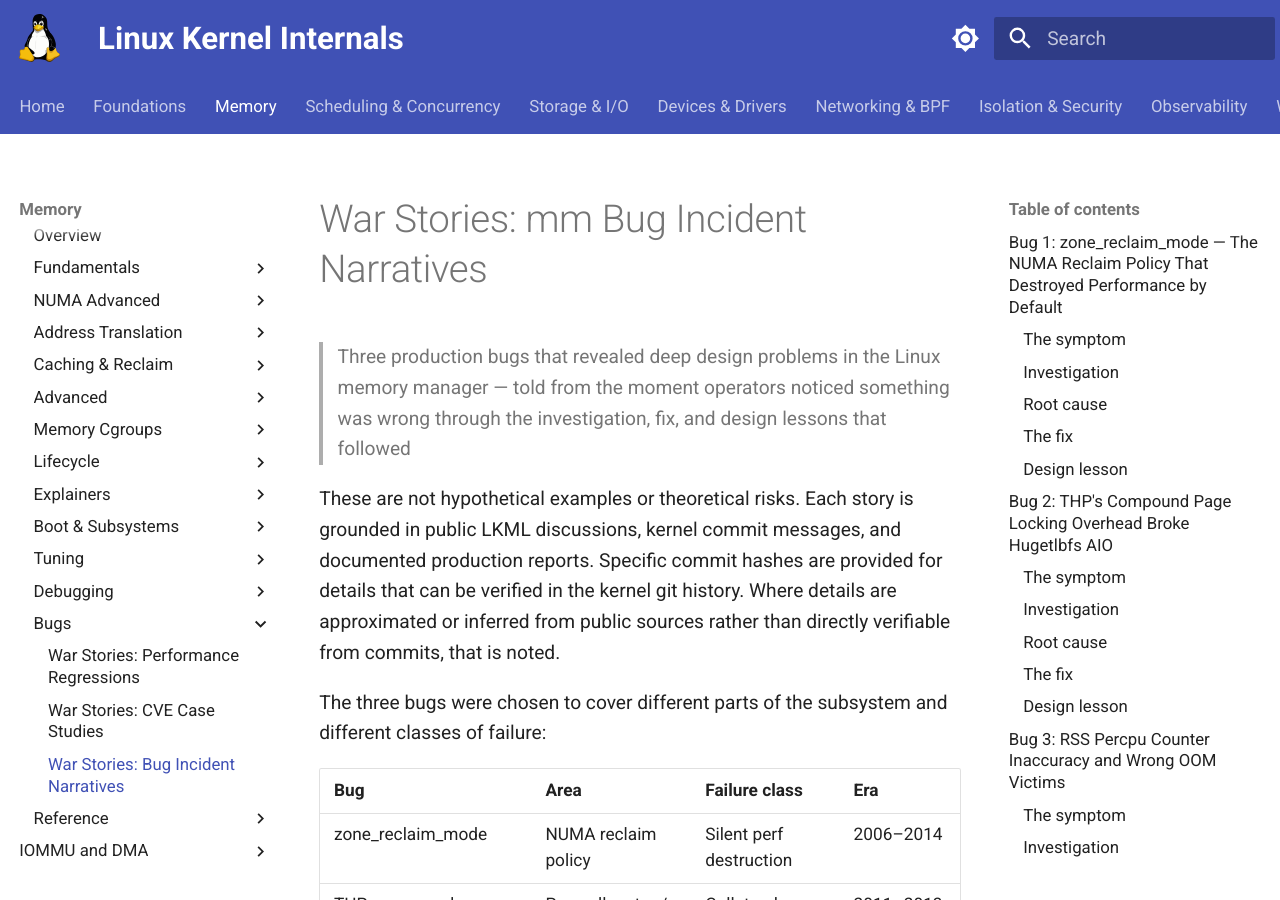
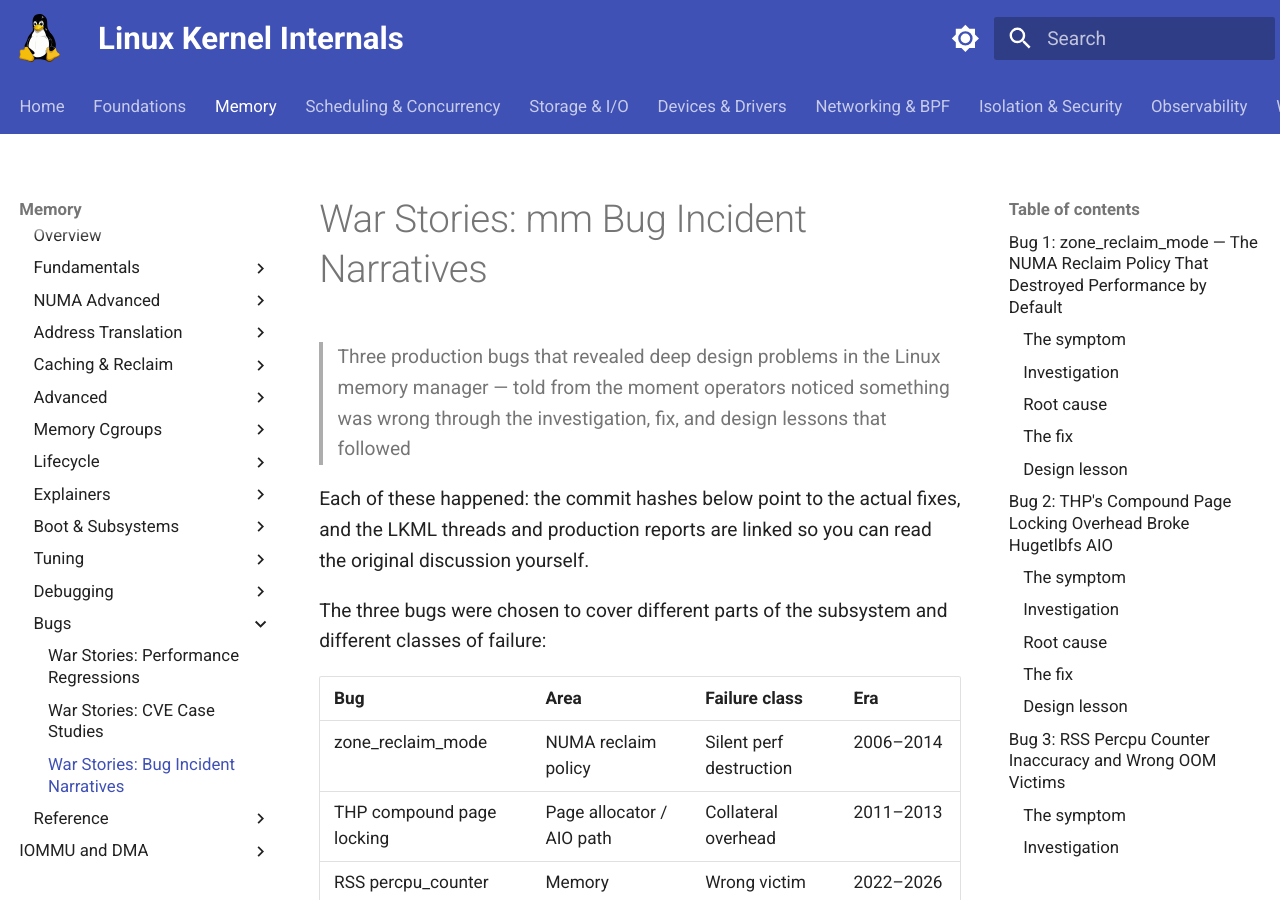
Before and after one commit to laveeshb/linux-kernel-internals, an MkDocs documentation site: the page built from docs/mm/war-stories-bugs.md, in a window 1280 px wide and 900 px high. Built offline with MkDocs 1.6.1 and Material for MkDocs 9.7.7, drawn with Linux system fonts in a browser that asks for light colours.

Commit message:
Fix content in docs/mm/war-stories-bugs.md (#848)
The intro paragraph read as a meta-disclaimer about sourcing
methodology rather than normal editorial voice. Reworded to state
the same fact - these are real incidents, verifiable via the commit
hashes and linked threads - directly, without describing the
verification process itself.

```diff
--- a/docs/mm/war-stories-bugs.md
+++ b/docs/mm/war-stories-bugs.md
@@ -2,7 +2,7 @@
 
 > Three production bugs that revealed deep design problems in the Linux memory manager — told from the moment operators noticed something was wrong through the investigation, fix, and design lessons that followed
 
-These are not hypothetical examples or theoretical risks. Each story is grounded in public LKML discussions, kernel commit messages, and documented production reports. Specific commit hashes are provided for details that can be verified in the kernel git history. Where details are approximated or inferred from public sources rather than directly verifiable from commits, that is noted.
+Each of these happened: the commit hashes below point to the actual fixes, and the LKML threads and production reports are linked so you can read the original discussion yourself.
 
 The three bugs were chosen to cover different parts of the subsystem and different classes of failure:
 
```
